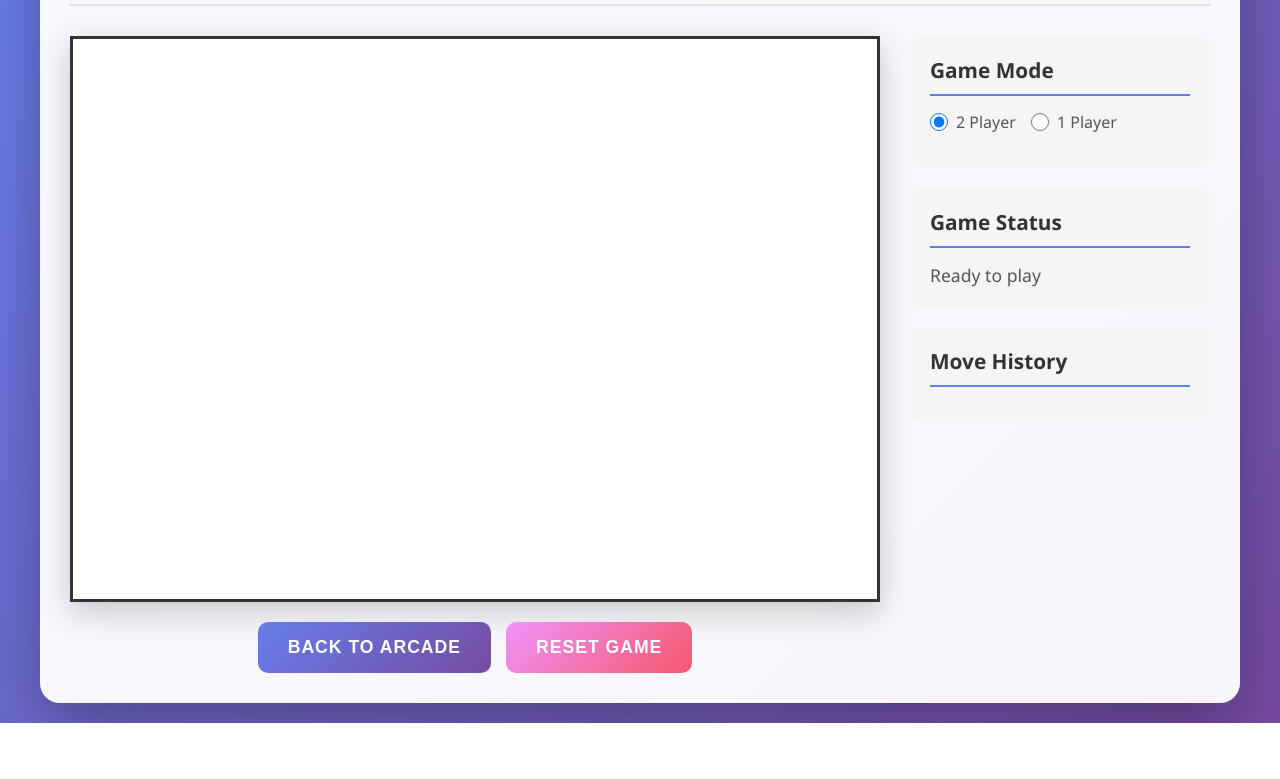
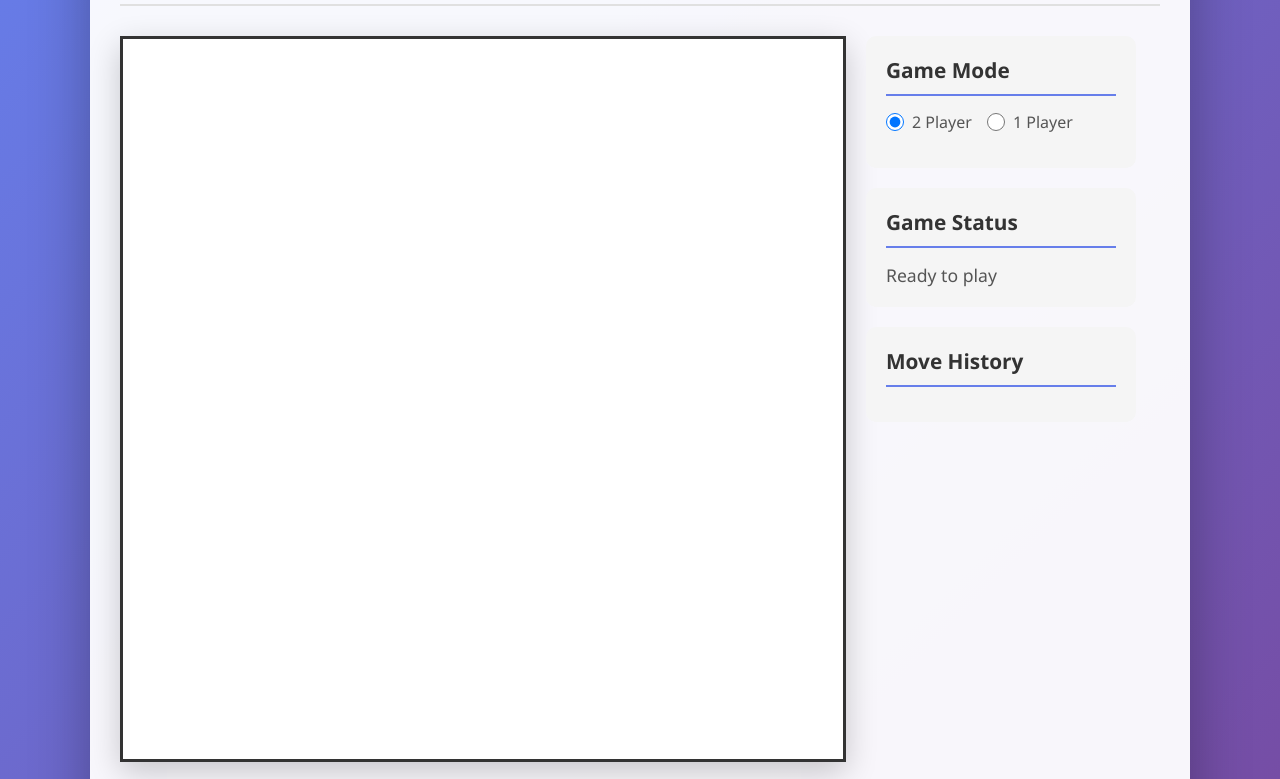
Before and after one commit to Lanny-MacMillan/Macs-Classic-Arcade, a plain HTML site: page games/chess/index.html in a window 1280 px wide. Shown: the part 121-900 px from the top of the page. Before the commit the page ends 844 px from the top, so only its background shows below. Drawn offline with nearby package versions, Linux system fonts and the light colour scheme.

Commit message:
Update Chess game styles for improved layout and dimensions

```diff
--- a/games/chess/style.css
+++ b/games/chess/style.css
@@ -19,7 +19,7 @@ body {
     border-radius: 20px;
     padding: 30px;
     box-shadow: 0 20px 60px rgba(0, 0, 0, 0.3);
-    max-width: 1200px;
+    max-width: 1100px;
     width: 100%;
 }
 
@@ -49,8 +49,8 @@ body {
 
 .game-container {
     display: grid;
-    grid-template-columns: auto 300px;
-    gap: 30px;
+    grid-template-columns: max-content 270px;
+    gap: 20px;
 }
 
 .board-section {
@@ -61,20 +61,20 @@ body {
 
 .chessboard {
     display: grid;
-    grid-template-columns: repeat(8, 70px);
-    grid-template-rows: repeat(8, 70px);
+    grid-template-columns: repeat(8, 90px);
+    grid-template-rows: repeat(8, 90px);
     border: 3px solid #333;
     box-shadow: 0 10px 30px rgba(0, 0, 0, 0.2);
     background: #fff;
 }
 
 .square {
-    width: 70px;
-    height: 70px;
+    width: 90px;
+    height: 90px;
     display: flex;
     justify-content: center;
     align-items: center;
-    font-size: 48px;
+    font-size: 56px;
     cursor: pointer;
     transition: all 0.2s ease;
     position: relative;
```
